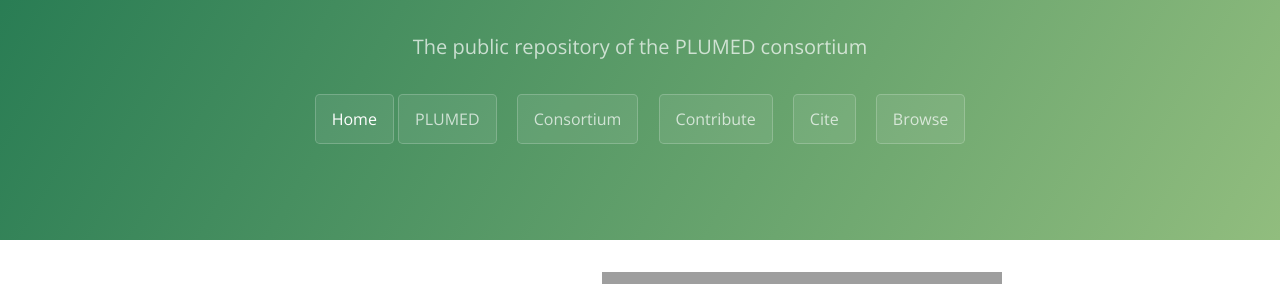
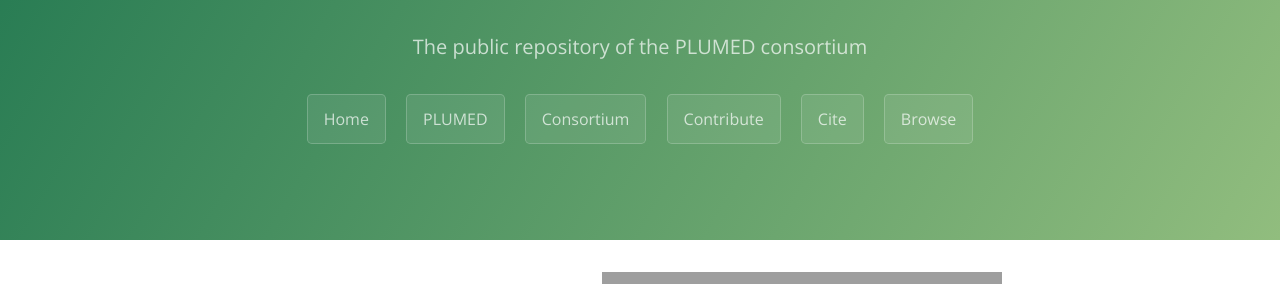
Before and after one commit to spiwokv/plumed-nest-test, a Jekyll site: the page built from README.md, in a window 1280 px wide. Shown: the part 292-576 px from the top of the page. Built offline with Jekyll 4.4.1, drawn with Linux system fonts in a browser that asks for light colours; our own code applies the rules of GitHub Pages for plain Markdown files.

Commit message:
Update default.html

```diff
--- a/_layouts/default.html
+++ b/_layouts/default.html
@@ -25,7 +25,7 @@
       <h2 class="project-tagline">The public repository of the PLUMED consortium</h2>
       {% for item in site.data.navigation.pages %}
         {% if page.url == item.url %}
-        <a href="{{ site.baseurl }}{{ item.url }}" class="btn2">{{ item.title }}</a>
+        <a href="{{ site.baseurl }}{{ item.url }}" class="btn">{{ item.title }}</a>
         {% else %}
         <a href="{{ site.baseurl }}{{ item.url }}" class="btn">{{ item.title }}</a>
         {% endif %}
```
